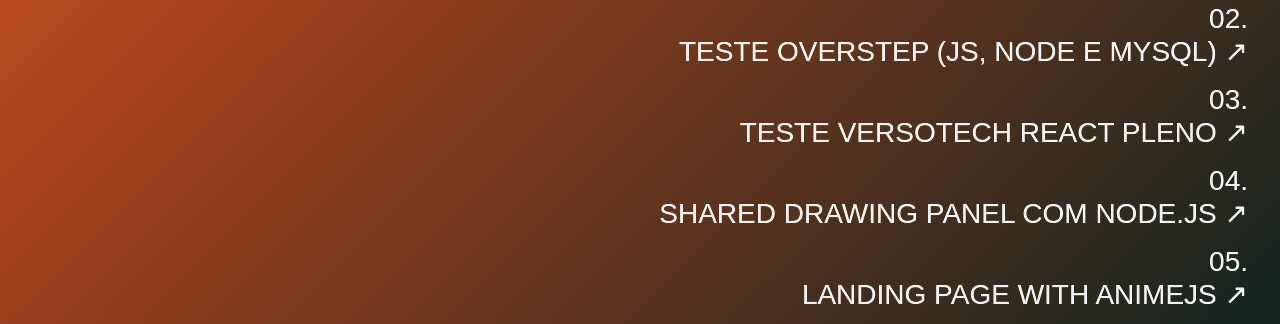
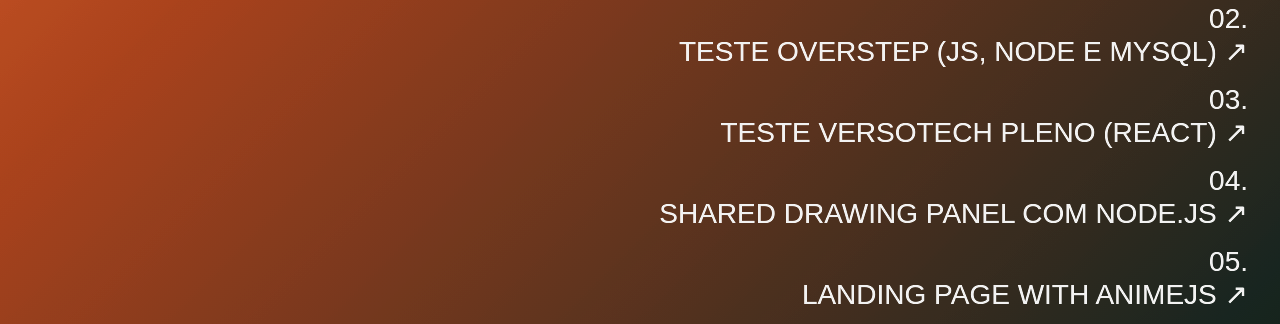
Before and after one commit to samuelbozio/samuelbozio.github.io, a plain HTML site: page index.html in a window 1280 px wide. Shown: the part 451-775 px from the top of the page. Drawn offline with nearby package versions, Linux system fonts and the light colour scheme.

Commit message:
Update index.html

```diff
--- a/index.html
+++ b/index.html
@@ -38,7 +38,7 @@
             <div class="list">
                 <div>01.<br /><a href="https://github.com/samuelbozio/TesteInterProcess-ClinicaACME" target="_blank">TESTE INTERPROCESS (C#/.NET, JS E MYSQL) ↗</a></div>
                 <div>02.<br /><a href="https://github.com/samuelbozio/Teste_OverStep" target="_blank">TESTE OVERSTEP (JS, NODE E MYSQL) ↗</a></div>
-                <div>03.<br /><a href="https://github.com/samuelbozio/TesteTecnicoVersoTech" target="_blank">TESTE VERSOTECH REACT PLENO ↗</a></div>
+                <div>03.<br /><a href="https://github.com/samuelbozio/TesteTecnicoVersoTech" target="_blank">TESTE VERSOTECH PLENO (REACT) ↗</a></div>
                 <div>04.<br /><a href="https://github.com/samuelbozio/Shared-Drawing-Panel.js" target="_blank">SHARED
                         DRAWING PANEL COM NODE.JS ↗</a></div>
                 <div>05.<br /><a href="https://github.com/samuelbozio/Lading-Page_with-AnimeJS" target="_blank">LANDING
```
